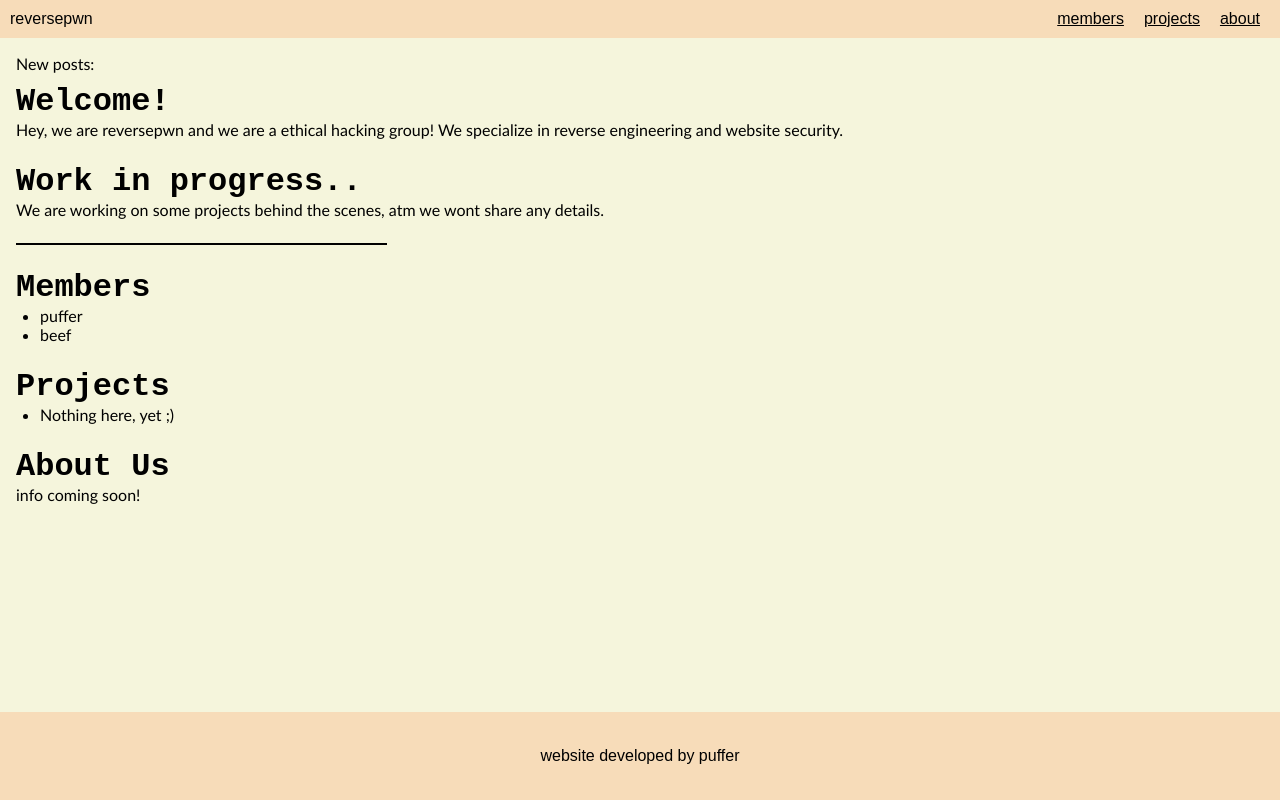
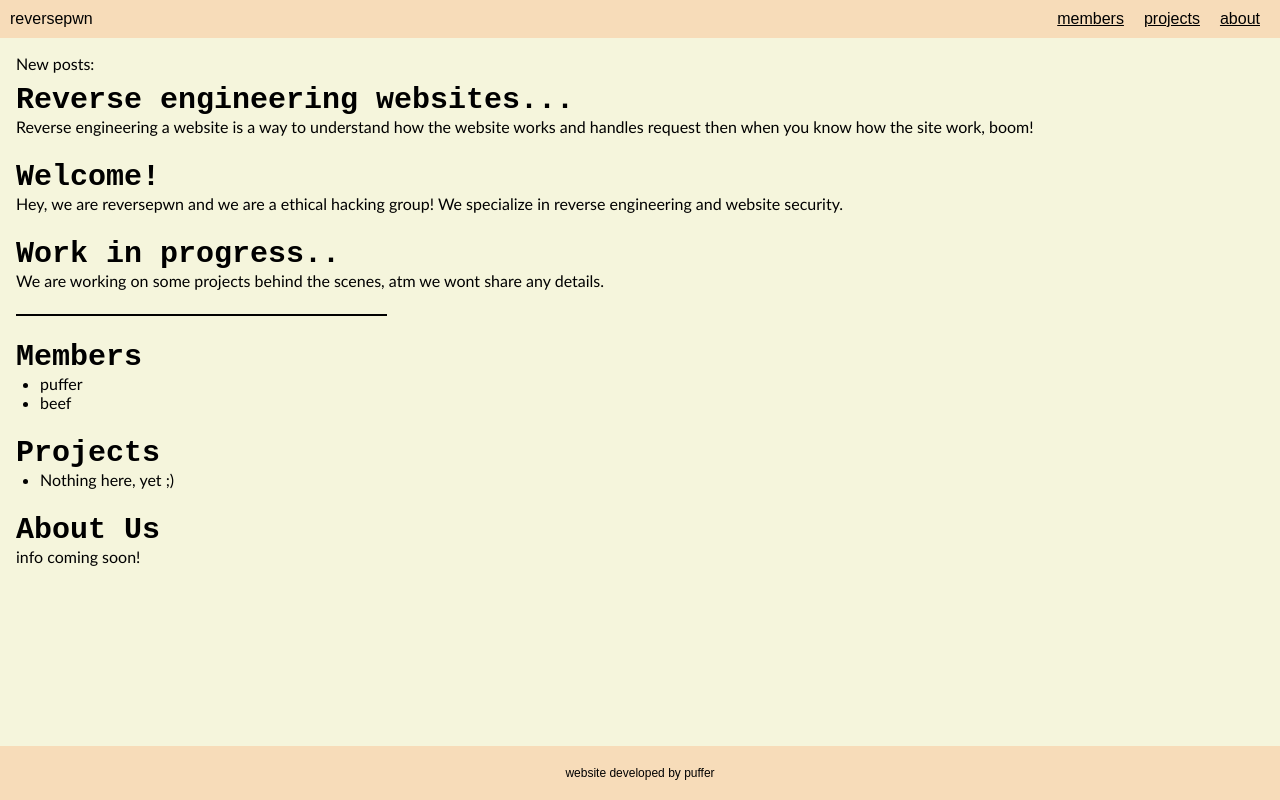
Before and after one commit to reversepwn/reversepwn.github.io, a plain HTML site: page index.html in a window 1280 px wide. Drawn offline with Linux system fonts and the light colour scheme; a web font is replaced by a local one.

Commit message:
new post

```diff
--- a/index.css
+++ b/index.css
@@ -25,7 +25,7 @@ body {
     width: 100vw;
 }
 
-.top > .right > a {
+.top>.right>a {
     margin: 0 10px 0 10px;
 }
 
@@ -53,7 +53,11 @@ h1 {
     width: 100vw;
     text-align: center;
 
-    padding: 35px 0;
+    padding: 2.5vh 0;
+}
+
+.bottom > * {
+    font-size: .75em
 }
 
 .seperator {
@@ -72,10 +76,24 @@ h1 {
     margin-left: 1.5rem;
 }
 
-.members > * > * {
+.members>*>* {
     text-decoration: none;
 }
 
 .article {
     margin-bottom: 1.5rem;
 }
+
+/* If the screen size is 601px wide or more, set the font-size of <div> to 80px */
+@media screen and (min-width: 601px) {
+    h1 {
+        font-size: 30px;
+    }
+}
+
+/* If the screen size is 600px wide or less, set the font-size of <div> to 30px */
+@media screen and (max-width: 600px) {
+    h1 {
+        font-size: 85%;
+    }
+}
--- a/index.html
+++ b/index.html
@@ -18,6 +18,10 @@
     </div>
     <div class="main">
         <p style="margin-bottom: 10px;">New posts:</p>
+        <div class="article">
+            <h1>Reverse engineering websites...</h1>
+            <p>Reverse engineering a website is a way to understand how the website works and handles request then when you know how the site work, boom!</p>
+        </div>
         <div class="article">
             <h1>Welcome!</h1>
             <p>Hey, we are reversepwn and we are a ethical hacking group! We specialize in reverse engineering and website security.</p>
```
